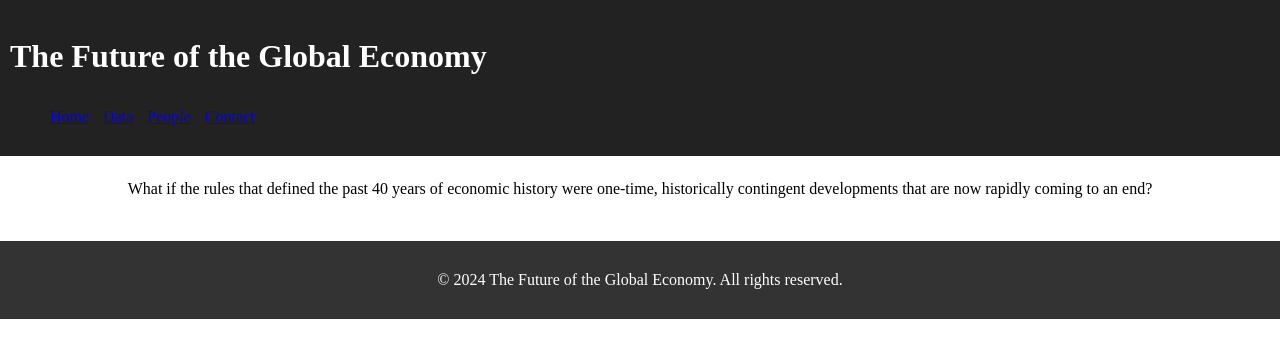
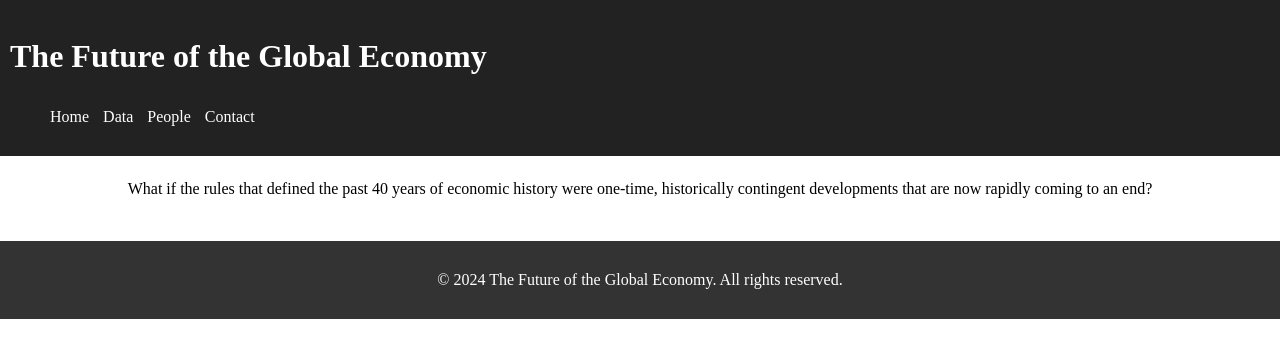
Before and after one commit to juliocedillo/neweconomy, a Jekyll site: the page built from index.md, in a window 1280 px wide. Shown: the top 358 px of the page. Built offline with Jekyll 4.4.1, drawn with Linux system fonts in a browser that asks for light colours.

Commit message:
Update styles.css

```diff
--- a/assets/styles.css
+++ b/assets/styles.css
@@ -35,14 +35,14 @@ nav ul li {
   margin-right: 10px;
 }
 
-.navbar a {
-  color: #fff; /* Change this to your preferred color */
+nav ul li a {
+  color: #fff; /* Set your preferred color for unvisited links */
+  text-decoration: none; /* Optional: removes underline */
 }
 
-.navbar a:hover {
-  color: #fff; /* This sets the hover color */
+nav ul li a:visited {
+  color: #fff; /* Change this to your preferred color for visited links */
 }
-
 
 main {
   padding: 20px;
```
